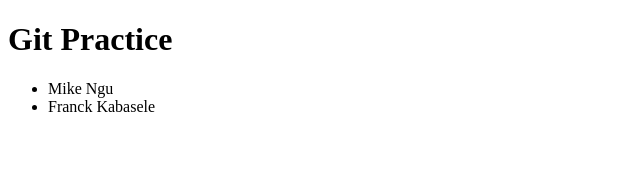
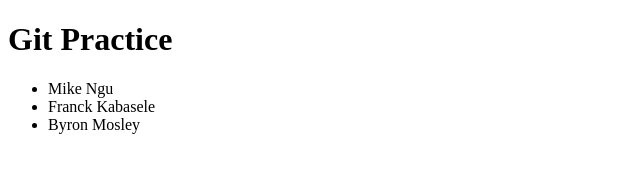
Before and after one commit to mikengu/git_student_exercise, a plain HTML site: page index.html in a window 1280 px wide. Shown: the whole page, without its empty margins (0-640 px from the left). Drawn offline with Linux system fonts and the light colour scheme.

Commit message:
feat: add name

```diff
--- a/index.html
+++ b/index.html
@@ -11,6 +11,7 @@
     <ul>
       <li>Mike Ngu</li>
       <li>Franck Kabasele</li>
+      <li>Byron Mosley</li>
     </ul>
   </div>
 </body>
```
